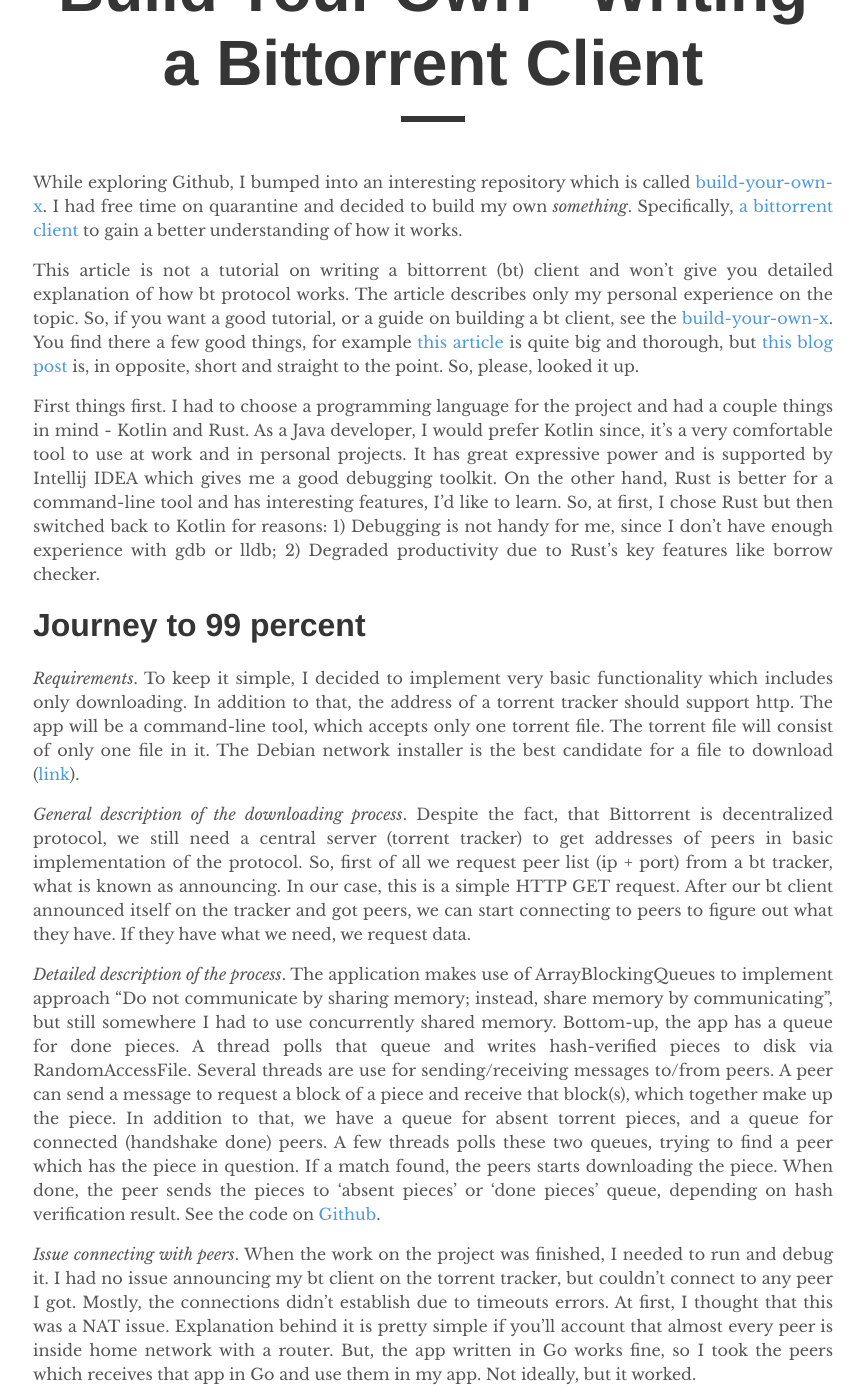
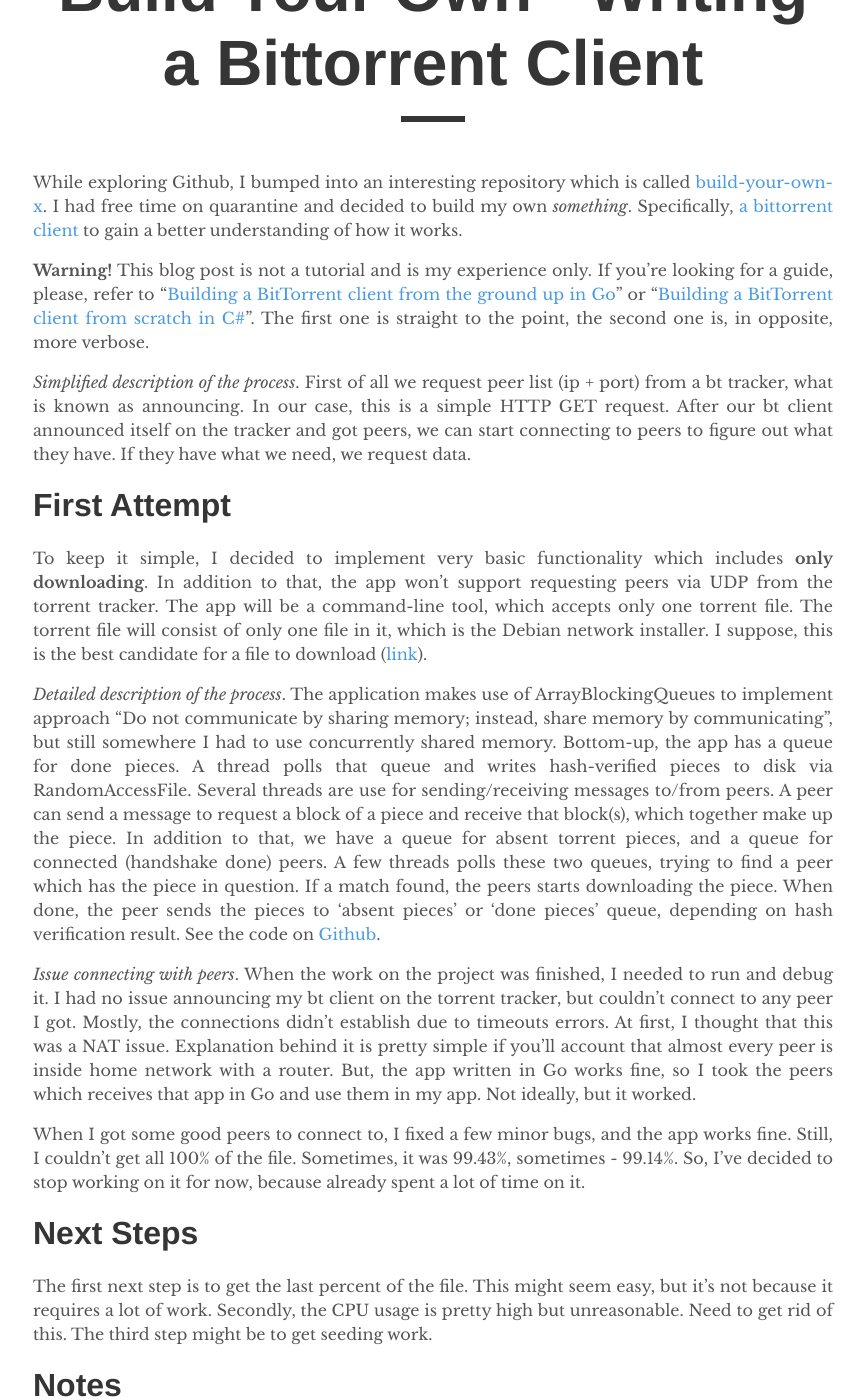
Before and after one commit to eugenesimakin/eugenesimakin.github.io, a Jekyll site: the page built from _posts/2020-09-24-writing-bittorrent-client.md, in a window 1280 px wide and 1400 px high, scrolled down 221 px. Shown: the whole window, without its empty margins (207-1072 px from the left). Built offline with Jekyll 4.4.1, drawn with Linux system fonts in a browser that asks for light colours; some of the changed text lies outside the part shown.

Commit message:
'writing bt client' updated

```diff
--- a/_posts/2020-09-24-writing-bittorrent-client.md
+++ b/_posts/2020-09-24-writing-bittorrent-client.md
@@ -10,33 +10,23 @@ decided to build my own *something*. Specifically,
 [a bittorrent client](https://github.com/danistefanovic/build-your-own-x#build-your-own-bittorrent-client) to
 gain a better understanding of how it works.
 
-This article is not a tutorial on writing a bittorrent (bt) client and won't give you detailed explanation of
-how bt protocol works. The article describes only my personal experience on the topic. So, if you want
-a good tutorial, or a guide on building a bt client, see the [build-your-own-x](https://github.com/danistefanovic/build-your-own-x).
-You find there a few good things, for example [this article](https://www.seanjoflynn.com/research/bittorrent.html)
-is quite big and thorough, but [this blog post](https://blog.jse.li/posts/torrent/) is, in opposite,
-short and straight to the point. So, please, looked it up.
+**Warning!** This blog post is not a tutorial and is my experience only. If you're looking for a guide, please, refer to
+"[Building a BitTorrent client from the ground up in Go](https://blog.jse.li/posts/torrent/)" or
+"[Building a BitTorrent client from scratch in C#](https://www.seanjoflynn.com/research/bittorrent.html)".
+The first one is straight to the point, the second one is, in opposite, more verbose.
 
-First things first. I had to choose a programming language for the project and had a couple things in mind -
-Kotlin and Rust. As a Java developer, I would prefer Kotlin since, it's a very comfortable tool to use at work
-and in personal projects. It has great expressive power and is supported by Intellij IDEA
-which gives me a good debugging toolkit. On the other hand, Rust is better for a command-line tool
-and has interesting features, I'd like to learn. So, at first, I chose Rust but then switched back to Kotlin
-for reasons: 1) Debugging is not handy for me, since I don't have enough experience with gdb or lldb;
-2) Degraded productivity due to Rust's key features like borrow checker.
+_Simplified description of the process_. First of all we request peer list (ip + port) from a bt tracker,
+what is known as announcing. In our case, this is a simple HTTP GET request.
+After our bt client announced itself on the tracker and got peers,
+we can start connecting to peers to figure out what they have. If they have what we need, we request data.
 
-# Journey to 99 percent
+# First Attempt
 
-*Requirements*. To keep it simple, I decided to implement very basic functionality which includes only downloading.
-In addition to that, the address of a torrent tracker should support http. The app will be a command-line
-tool, which accepts only one torrent file. The torrent file will consist of only one file in it.
-The Debian network installer is the best candidate for a file to download ([link](https://cdimage.debian.org/debian-cd/current/amd64/bt-cd/#indexlist)).
-
-*General description of the downloading process*. Despite the fact, that Bittorrent is decentralized protocol,
-we still need a central server (torrent tracker) to get addresses of peers in basic implementation of the protocol.
-So, first of all we request peer list (ip + port) from a bt tracker, what is known as announcing.
-In our case, this is a simple HTTP GET request. After our bt client announced itself on the tracker and got peers,
-we can start connecting to peers to figure out what they have. If they have what we need, we request data.
+To keep it simple, I decided to implement very basic functionality which includes **only downloading**.
+In addition to that, the app won't support requesting peers via UDP from the torrent tracker.
+The app will be a command-line tool, which accepts only one torrent file.
+The torrent file will consist of only one file in it, which is the Debian network installer.
+I suppose, this is the best candidate for a file to download ([link](https://cdimage.debian.org/debian-cd/current/amd64/bt-cd/#indexlist)).
 
 *Detailed description of the process*. The application makes use of ArrayBlockingQueues to implement approach
 "Do not communicate by sharing memory; instead, share memory by communicating", but still somewhere
@@ -56,7 +46,7 @@ Explanation behind it is pretty simple if you'll account that almost every peer
 But, the app written in Go works fine, so I took the peers which receives that app in Go and use them in my app.
 Not ideally, but it worked.
 
-*Why 99 percent*. When I got some good peers to connect to, I fixed a few minor bugs, and the app works fine.
+When I got some good peers to connect to, I fixed a few minor bugs, and the app works fine.
 Still, I couldn't get all 100% of the file. Sometimes, it was 99.43%, sometimes - 99.14%. So, I've decided
 to stop working on it for now, because already spent a lot of time on it.
 
```
